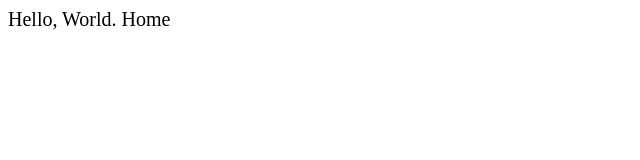
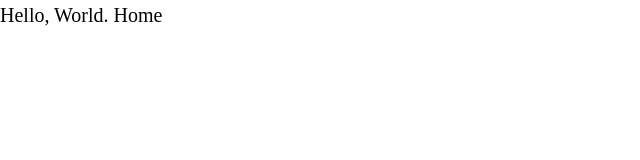
Before and after one commit to okatechnology/dhfes2019, a React app: page / in a window 1280 px wide. Shown: the top 160 px of the page, without its empty margins (0-640 px from the left). Built offline with nearby package versions, Linux system fonts and the light colour scheme; the HTML template or start-up script is replaced by a standard one.

Commit message:
feat(stlye): add GlobalStyle

```diff
--- a/src/app/App.tsx
+++ b/src/app/App.tsx
@@ -1,24 +1,19 @@
 import React from 'react';
-import styled from 'styled-components';
 import Router from './router';
 import { BrowserRouter } from 'react-router-dom';
 import GlobalStateProvider from './globalState';
 import { ResizeProvider } from './utils/useResize';
+import GlobalStyle from './globalStyle';
 
 const App = () => (
   <GlobalStateProvider>
     <ResizeProvider>
       <BrowserRouter>
-        <Root>
-          <Router />
-        </Root>
+        <Router />
+        <GlobalStyle />
       </BrowserRouter>
     </ResizeProvider>
   </GlobalStateProvider>
 );
 
-const Root = styled.div`
-  font-size: 20px;
-`;
-
 export default App;
--- /dev/null
+++ b/src/app/globalStyle.ts
@@ -0,0 +1,231 @@
+import { createGlobalStyle } from 'styled-components';
+
+const GlobalStyle = createGlobalStyle`
+  /* https://github.com/csstools/sanitize.css */
+  *,
+  ::before,
+  ::after {
+    box-sizing: border-box;
+  }
+  ::before,
+  ::after {
+    text-decoration: inherit;
+    vertical-align: inherit;
+  }
+  html {
+    cursor: default;
+    line-height: 1.5;
+    -moz-tab-size: 4;
+    tab-size: 4;
+    -webkit-tap-highlight-color: transparent;
+    -ms-text-size-adjust: 100%;
+    -webkit-text-size-adjust: 100%;
+    word-break: break-word;
+  }
+  body {
+    margin: 0;
+  }
+  h1 {
+    font-size: 2em;
+    margin: 0.67em 0;
+  }
+  dl dl,
+  dl ol,
+  dl ul,
+  ol dl,
+  ul dl {
+    margin: 0;
+  }
+  ol ol,
+  ol ul,
+  ul ol,
+  ul ul {
+    margin: 0;
+  }
+  hr {
+    height: 0;
+    overflow: visible;
+  }
+  main {
+    display: block;
+  }
+  nav ol,
+  nav ul {
+    list-style: none;
+    padding: 0;
+  }
+  pre {
+    font-family: monospace, monospace;
+    font-size: 1em;
+  }
+  a {
+    background-color: transparent;
+  }
+  abbr[title] {
+    text-decoration: underline;
+    text-decoration: underline dotted;
+  }
+  b,
+  strong {
+    font-weight: bolder;
+  }
+  code,
+  kbd,
+  samp {
+    font-family: monospace, monospace;
+    font-size: 1em;
+  }
+  small {
+    font-size: 80%;
+  }
+  audio,
+  canvas,
+  iframe,
+  img,
+  svg,
+  video {
+    vertical-align: middle;
+  }
+  audio,
+  video {
+    display: inline-block;
+  }
+  audio:not([controls]) {
+    display: none;
+    height: 0;
+  }
+  iframe {
+    border-style: none;
+  }
+  img {
+    border-style: none;
+  }
+  svg:not([fill]) {
+    fill: currentColor;
+  }
+  svg:not(:root) {
+    overflow: hidden;
+  }
+  table {
+    border-collapse: collapse;
+  }
+  button,
+  input,
+  select {
+    margin: 0;
+  }
+  button {
+    overflow: visible;
+    text-transform: none;
+  }
+  button,
+  [type="button"],
+  [type="reset"],
+  [type="submit"] {
+    -webkit-appearance: button;
+  }
+  fieldset {
+    border: 1px solid #a0a0a0;
+    padding: 0.35em 0.75em 0.625em;
+  }
+  input {
+    overflow: visible;
+  }
+  legend {
+    color: inherit;
+    display: table;
+    max-width: 100%;
+    white-space: normal;
+  }
+  progress {
+    display: inline-block;
+    vertical-align: baseline;
+  }
+  select {
+    text-transform: none;
+  }
+  textarea {
+    margin: 0;
+    overflow: auto;
+    resize: vertical;
+  }
+  [type="checkbox"],
+  [type="radio"] {
+    padding: 0;
+  }
+  [type="search"] {
+    -webkit-appearance: textfield;
+    outline-offset: -2px;
+  }
+  ::-webkit-inner-spin-button,
+  ::-webkit-outer-spin-button {
+    height: auto;
+  }
+  ::-webkit-input-placeholder {
+    color: inherit;
+    opacity: 0.54;
+  }
+  ::-webkit-search-decoration {
+    -webkit-appearance: none;
+  }
+  ::-webkit-file-upload-button {
+    -webkit-appearance: button;
+    font: inherit;
+  }
+  ::-moz-focus-inner {
+    border-style: none;
+    padding: 0;
+  }
+  :-moz-focusring {
+    outline: 1px dotted ButtonText;
+  }
+  :-moz-ui-invalid {
+    box-shadow: none;
+  }
+  details {
+    display: block;
+  }
+  dialog {
+    background-color: white;
+    border: solid;
+    color: black;
+    display: block;
+    height: -moz-fit-content;
+    height: -webkit-fit-content;
+    height: fit-content;
+    left: 0;
+    margin: auto;
+    padding: 1em;
+    position: absolute;
+    right: 0;
+    width: -moz-fit-content;
+    width: -webkit-fit-content;
+    width: fit-content;
+  }
+  dialog:not([open]) {
+    display: none;
+  }
+  summary {
+    display: list-item;
+  }
+  canvas {
+    display: inline-block;
+  }
+  template {
+    display: none;
+  }
+  a,
+  area,
+  button,
+  input,
+  label,
+  select,
+  summary,
+  textarea,
+  [tabindex] {
+    -ms-touch-action: manipulation;
+    touch-action: manipulation;
+  }
+`;
+
+export default GlobalStyle;
```
